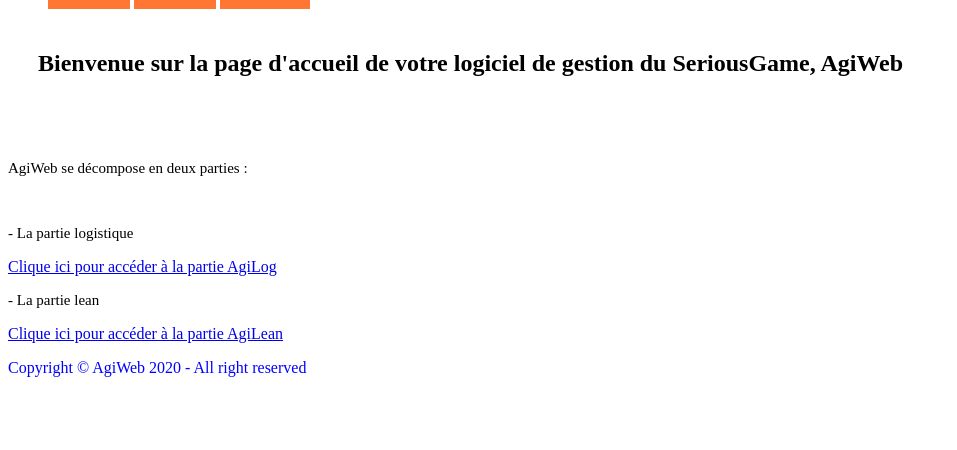
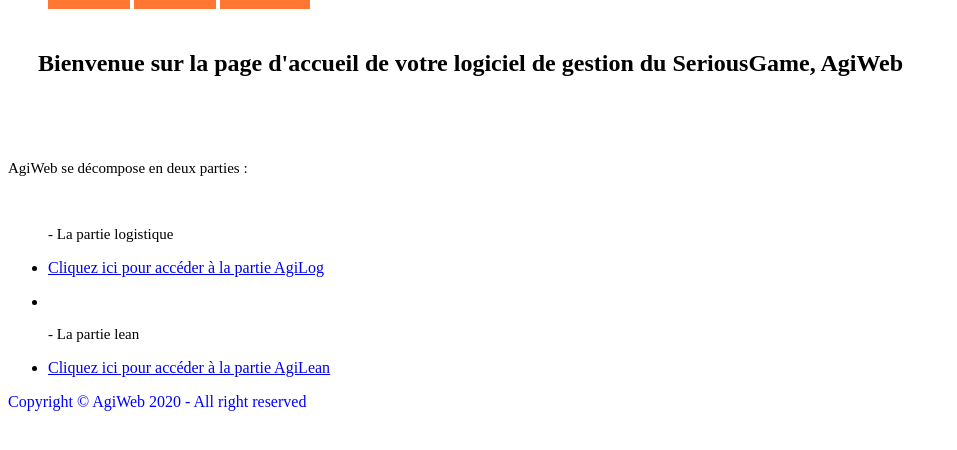
Before and after one commit to edwinguiller/Kleiner, a Flask app: page / in a window 1280 px wide. Shown: the part 101-551 px from the top of the page, without its empty margins (0-957 px from the left). Run offline with Flask 2, Linux system fonts and the light colour scheme.

Commit message:
quelques trucs

```diff
--- a/AgiWeb/Static/accueil.css
+++ b/AgiWeb/Static/accueil.css
@@ -39,8 +39,6 @@
 }
 
 
-
-
 footer{
 	color:blue;
  }
@@ -50,8 +48,8 @@
 }
 
 .cssmarche {
-	color:red
-	font-size:35px
+	color:green;
+	font-size:35px;
 }
 
 .small {
@@ -135,6 +133,11 @@
 	padding:10px;
 	font-size:20px;
 }
+div#content-commande ul li.bouton_commande:hover a{
+	color:990066;
+	background-color:white;
+	transition: 0.5S all;
+}
 
 div#content-stock div{
 	display :inline-block;
--- a/AgiWeb/Templates/AgiLog_accueil.html
+++ b/AgiWeb/Templates/AgiLog_accueil.html
@@ -8,7 +8,7 @@
 
 		<!-- Contenu -->
 		<h2> Bienvenue sur la page d'accueil de AgiLog </h2>
-		<p class ="cssmarche"> TESTTT ? </p>
+		<p class ="cssmarche"> TEEEEEEEEEEEEEEEEEEEEEEST? </p>
 		<div id="content-agilog">
 			<ul>
 
--- a/AgiWeb/Templates/accueil.html
+++ b/AgiWeb/Templates/accueil.html
@@ -13,25 +13,28 @@
 			<p class= "small ">
 			AgiWeb se décompose en deux parties : </p>
 			<br>
+			<ul>
 
 				<div id="content-accueil">
 					<div class="leftbox">
 
 						<p class= "small "> - La partie logistique </p>
+						<li class=bouton2>
 
-					<p> <a href="{{url_for('agilog')}}" rel="nofollow">
-					Clique ici pour accéder à la partie AgiLog  </a></p>
-
+							<p> <a href="{{url_for('agilog')}}" rel="nofollow"> Cliquez ici pour accéder à la partie AgiLog  </a></p>
+						<li class=bouton2>
 					</div>
 					<div class="rightbox">
 
 
 						<p class= "small "> - La partie lean </p>
-					<p> <a href="{{url_for('agilean')}}" rel="nofollow">
-					 Clique ici pour accéder à la partie AgiLean  </a></p>
+						<li class=bouton2>
+							<p> <a href="{{url_for('agilean')}}" rel="nofollow"> Cliquez ici pour accéder à la partie AgiLean  </a></p>
+					 </li>
 
 					</div>
 				</div>
+			</ul>
 
 		<!-- Pied de page -->
 		<footer>
```
Also changed, not shown: AgiWeb/Templates/AgiLean_accueil.html (+7 -1 lines), AgiWeb/Templates/cmd_agigreen.html (+6 -2 lines), AgiWeb/Templates/cmd_agipart.html (+6 -2 lines). Lines whose indentation alone changed are shown as unchanged.
